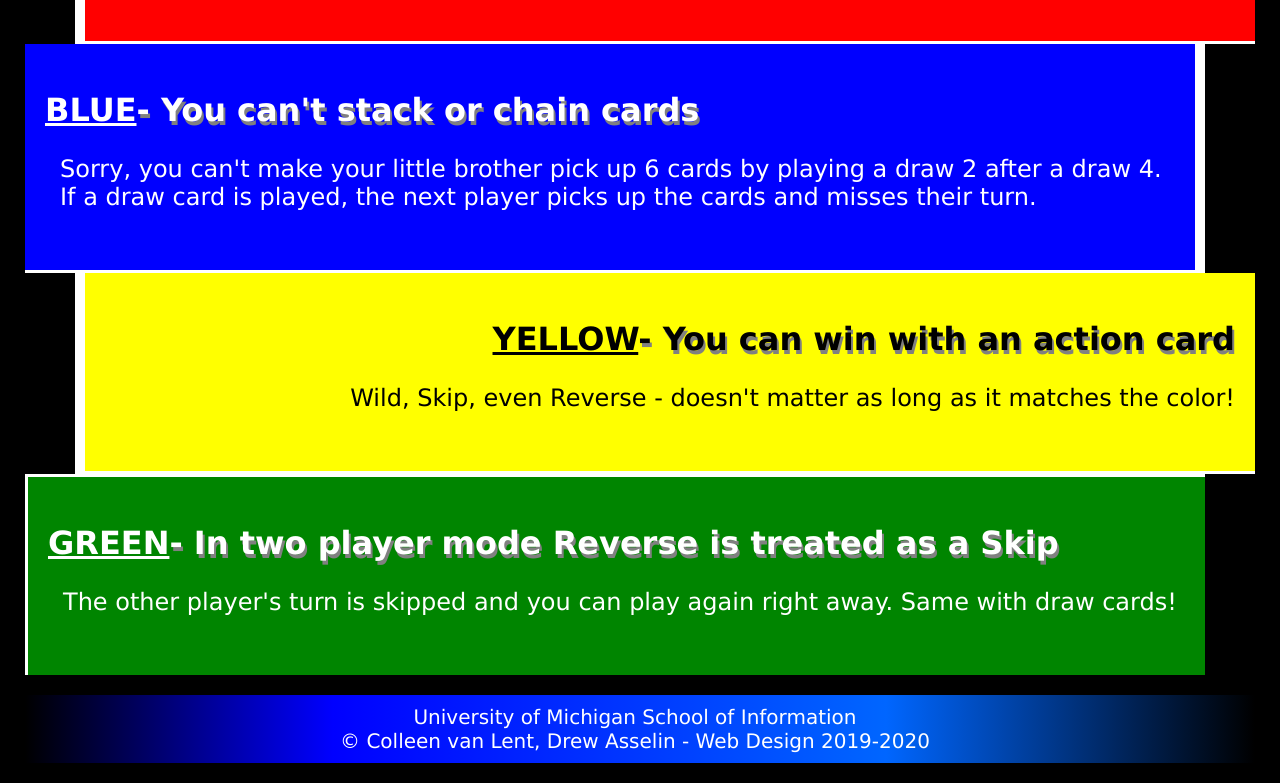
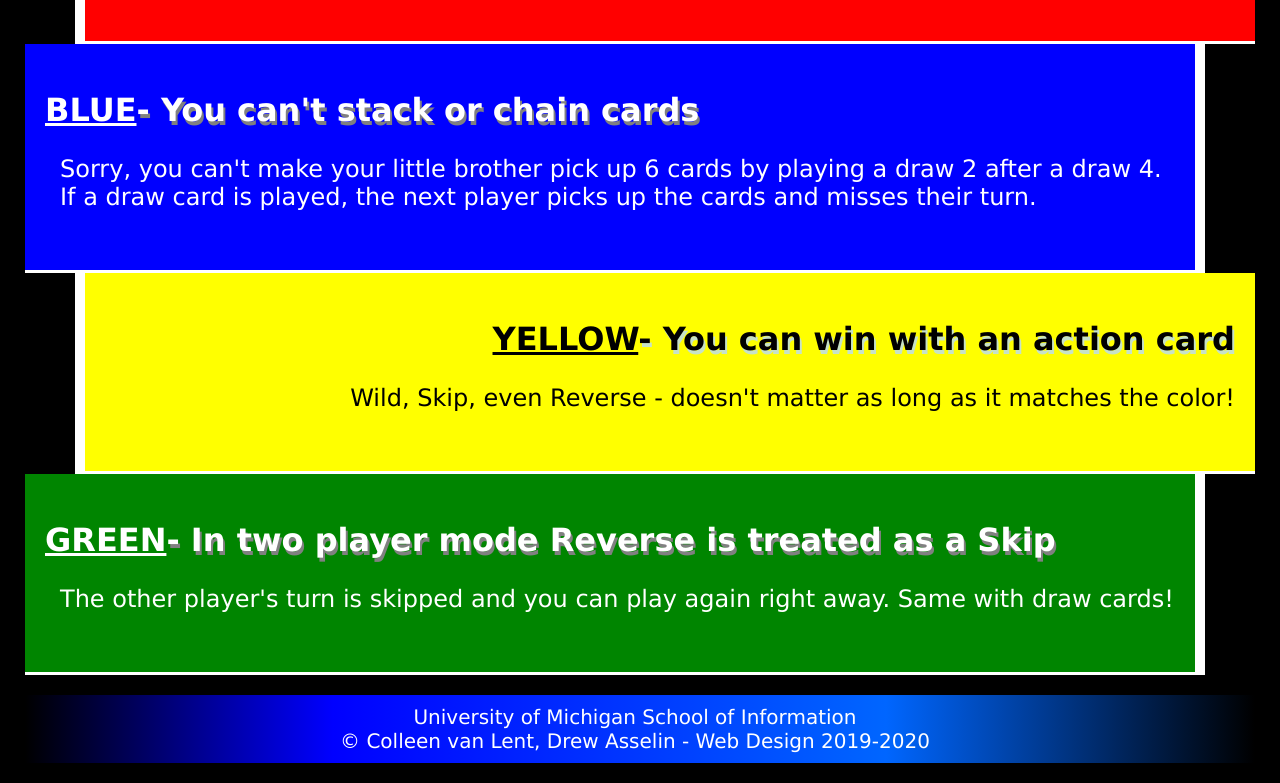
Before and after one commit to barbarac2339/homework2-2022, a plain HTML site: page index.html in a window 1280 px wide. Shown: the part 922-1705 px from the top of the page. Drawn offline with Linux system fonts and the light colour scheme.

Commit message:
Add files via upload

```diff
--- a/css/style.css
+++ b/css/style.css
@@ -72,12 +72,17 @@ div{
     color: black;
 }
 
+.yellow h2{
+    text-shadow: 2px 4px  #c7e2c7;
+}
 .green{
     background-color: #008500;
     text-align: left;
     margin-right: 50px;
-    border-right: 10px;
-    border-bottom: 3px;
+    border-right: 10px solid white;
+    border-bottom: 3px solid white;
+    border-top: 0px;
+    border-left: 0px;
 }
 
 span{
```
